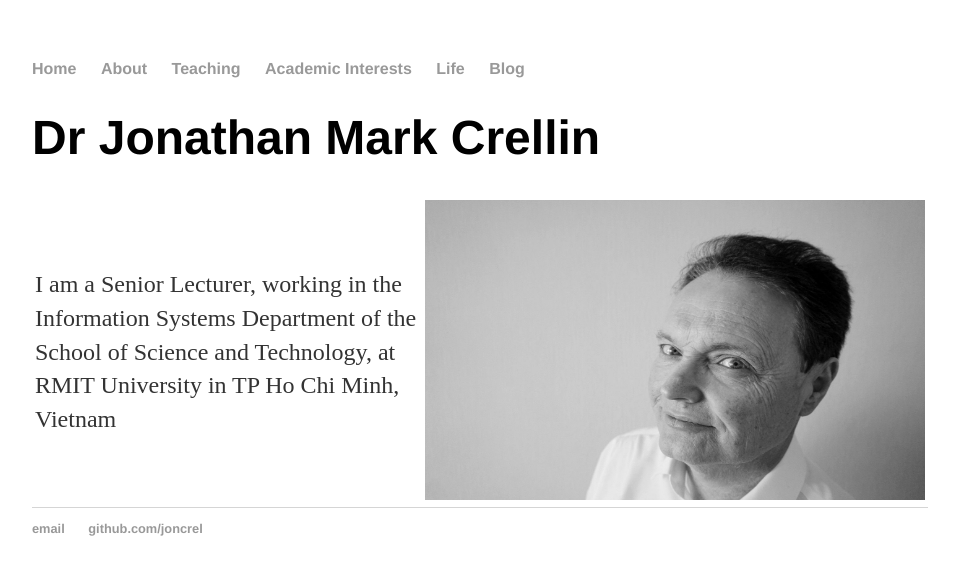
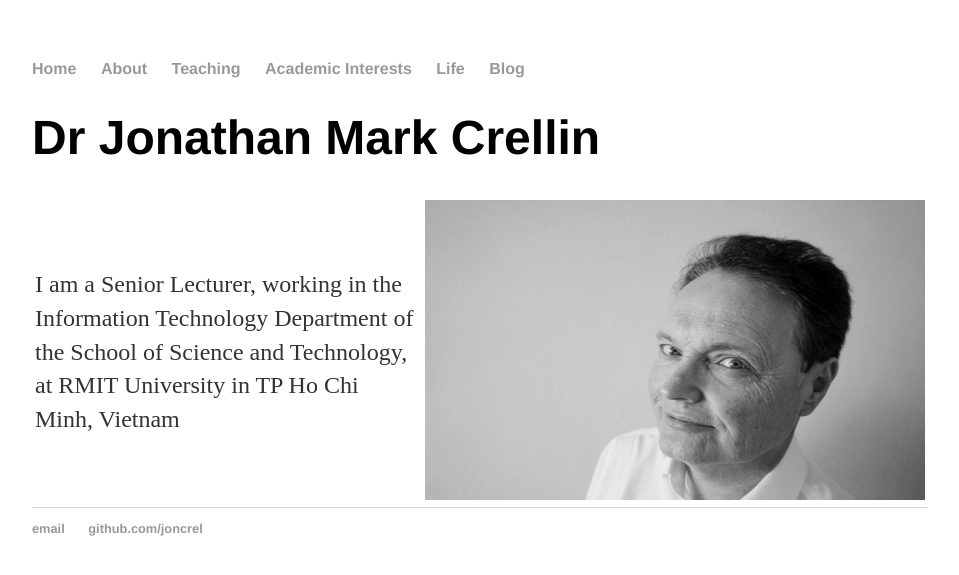
Before and after one commit to joncrel/joncrel.github.io, a Jekyll site: the page built from index.html, in a window 1280 px wide. Shown: the top 575 px of the page, without its empty margins (160-1119 px from the left). Built offline with Jekyll 4.4.1, drawn with Linux system fonts in a browser that asks for light colours.

Commit message:
Update index.html

```diff
--- a/index.html
+++ b/index.html
@@ -6,7 +6,7 @@ title: Dr Jonathan Crellin, Academic
 	<h1>Dr Jonathan Mark Crellin</h1>
 <table style="width:100%">
   <tr>
-    <td><p>I am a Senior Lecturer, working in the Information Systems Department of the School of Science and Technology, at RMIT University in TP Ho Chi Minh, Vietnam</p></td>
+    <td><p>I am a Senior Lecturer, working in the Information Technology Department of the School of Science and Technology, at RMIT University in TP Ho Chi Minh, Vietnam</p></td>
     <td><img src="https://joncrel.github.io/img/GZxcsK0Q.jpeg"alt="Dr Jonathan Crellin" width="500" height="300"></td>
   </tr>
 </table>
```
